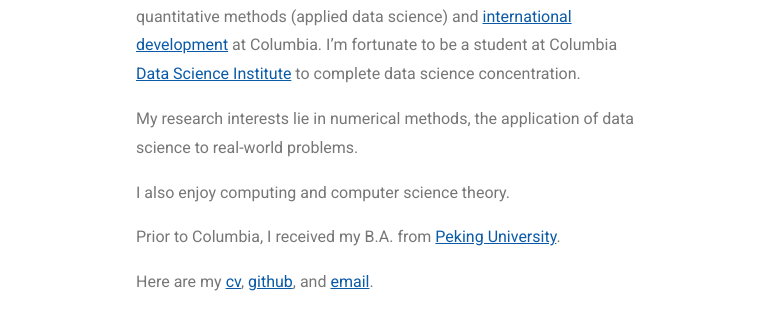
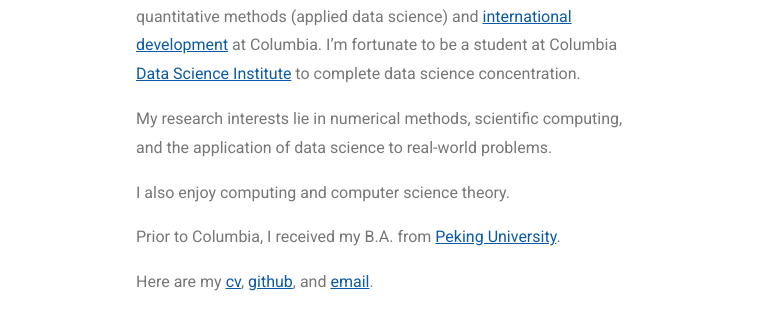
Before and after one commit to ylli18/ylli18.github.io, a plain HTML site: page index.html in a window 1280 px wide. Shown: the part 273-586 px from the top of the page, 504-1280 px from the left. Drawn offline with Linux system fonts and the light colour scheme.

Commit message:
update about
about

```diff
--- a/index.html
+++ b/index.html
@@ -52,7 +52,7 @@
         <div class="hero-left">
             <img src="https://ylli18.github.io/img/profile_small.jpg" style="max-width: 90%; border-radius: 100%; ">
                 <h2 style="text-align:center;" class="subtitle">A Tech Enthusiast <br> @ Columbia College Walk </h2>
-                <br> Also, a quarantine enthusiast:-)
+                <br> Also, a quarantine enthusiast ;-)
 
             <div class="icons">
 
@@ -73,7 +73,7 @@
 
             <p>I&rsquo;m a joint-degree Master&rsquo;s student at <a href="https://gsas.columbia.edu/">Columbia University</a>. I study quantitative methods (applied data science) and <a href="https://www.sipa.columbia.edu/academics/programs/mpa-development-practice">international development</a> at Columbia. I&rsquo;m fortunate to be a student at Columbia <a href="https://datascience.columbia.edu/">Data Science Institute</a> to complete data science concentration.</p>
 
-                <p>My research interests lie in numerical methods, the application of data science to real-world problems.</p>
+                <p>My research interests lie in numerical methods, scientific computing, and the application of data science to real-world problems.</p>
 
                 <p>I also enjoy computing and computer science theory.</p>
 
```
